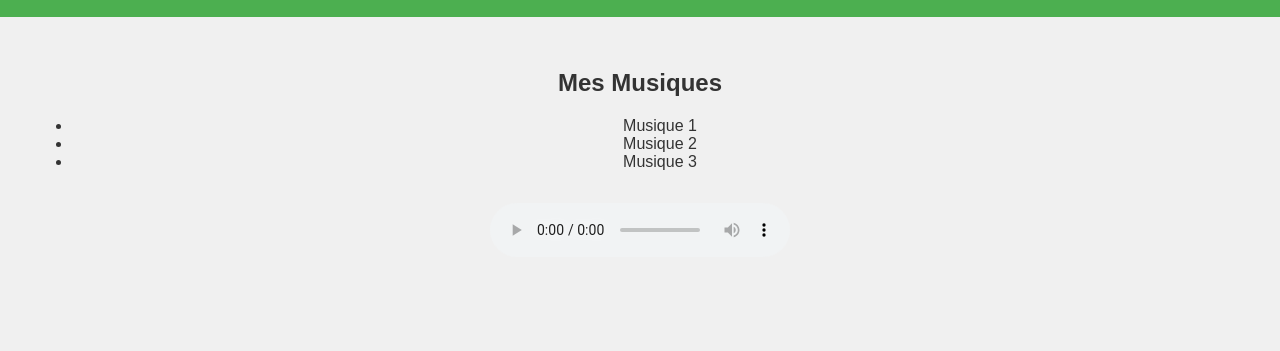
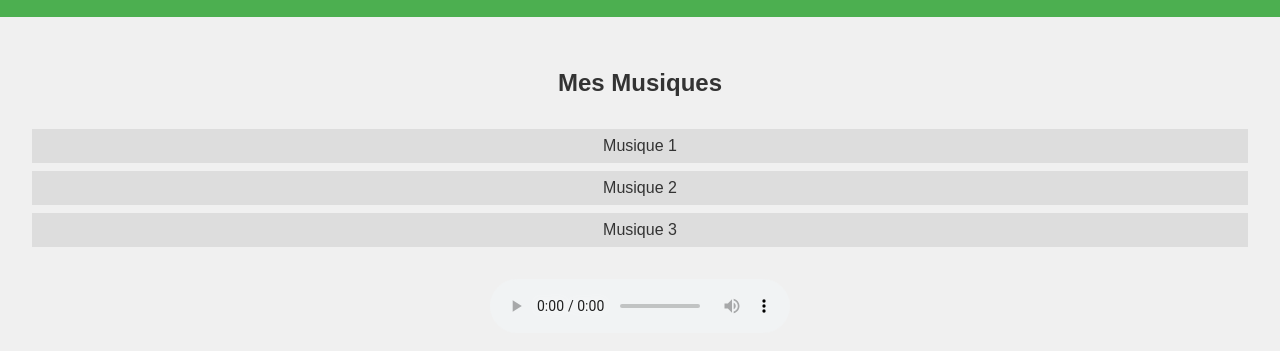
Before and after one commit to nicoduss38/soulswitcher, a plain HTML site: page index.html in a window 1280 px wide. Shown: the part 95-446 px from the top of the page. Drawn offline with Linux system fonts and the light colour scheme.

Commit message:
Update styles.css

```diff
--- a/styles.css
+++ b/styles.css
@@ -18,6 +18,26 @@ main {
     text-align: center;
 }
 
+.playlist {
+    margin-top: 2em;
+}
+
+.playlist ul {
+    list-style-type: none;
+    padding: 0;
+}
+
+.playlist li {
+    padding: 0.5em;
+    background-color: #ddd;
+    margin-bottom: 0.5em;
+    cursor: pointer;
+}
+
+.playlist li:hover {
+    background-color: #ccc;
+}
+
 .player {
     margin-top: 2em;
 }
```
